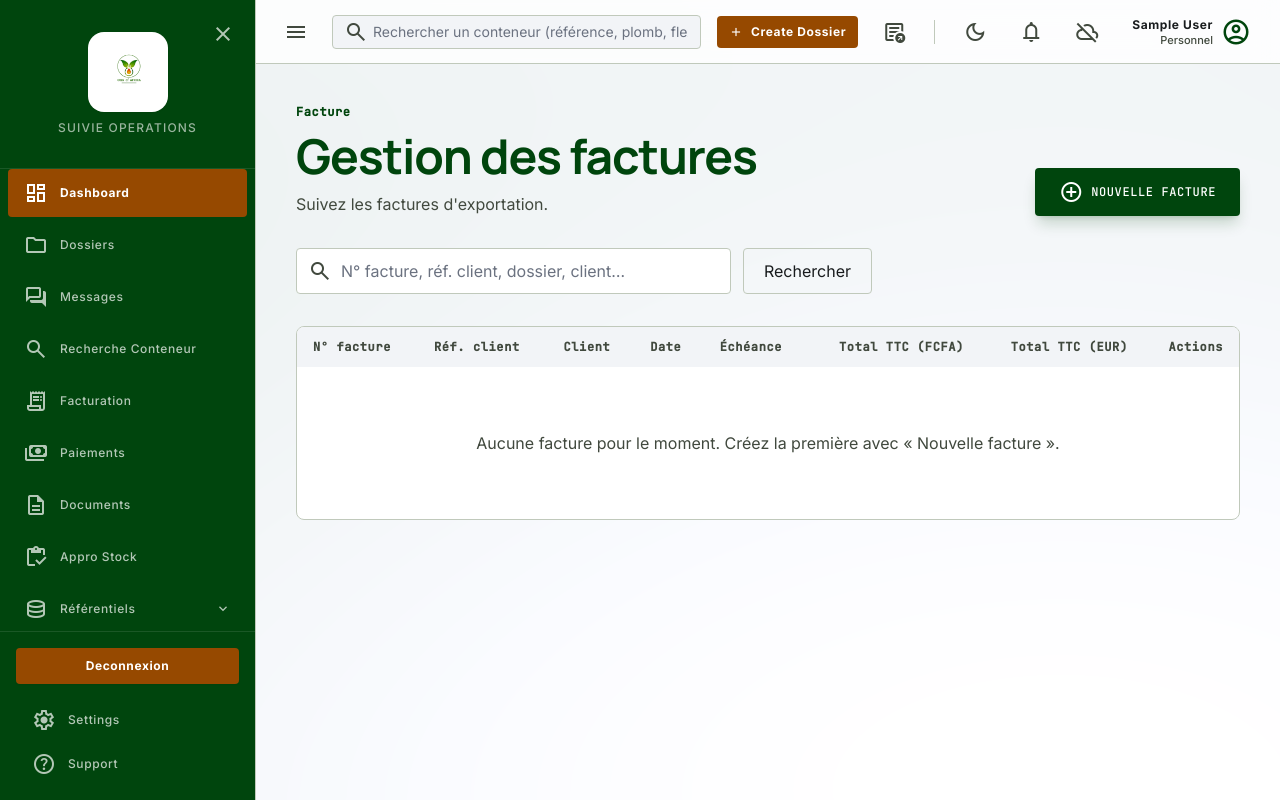
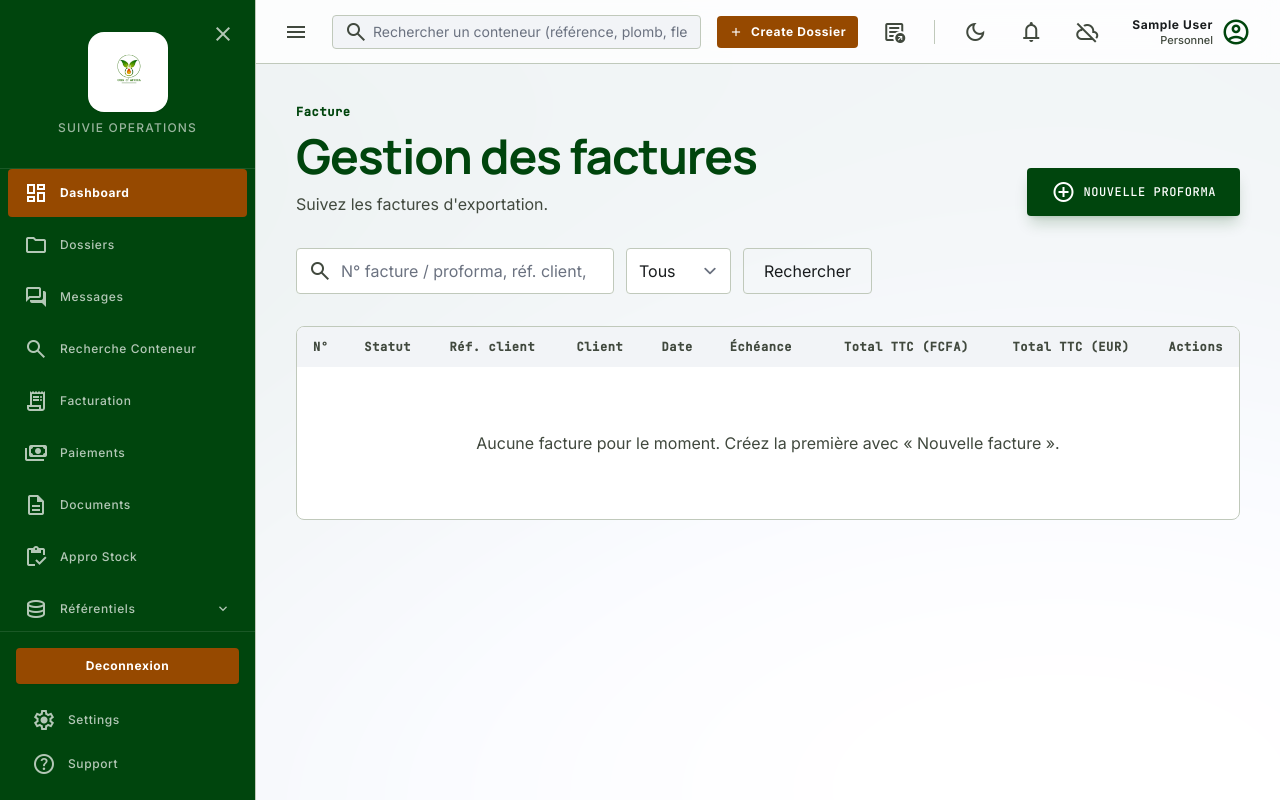
Before and after one commit to kaboreibrahim/EmpotaveV2, a Django app: page /facturation/ in a window 1280 px wide. Run offline with Django 5.2, Linux system fonts and the light colour scheme; the visitor is signed in with stand-in values (Sample User, id 1); data that the repository does not hold is empty; parts of the project's set-up code (start-up, migrations or seed data) failed here and were passed over; some libraries are stand-ins or nearby versions.

Commit message:
ajout de facturation

```diff
--- a/apps/DashboardPersonnel/templates/DashboardPersonnel/pages/banque/detail.html
+++ b/apps/DashboardPersonnel/templates/DashboardPersonnel/pages/banque/detail.html
@@ -81,7 +81,7 @@
         <tbody class="text-body-md text-on-surface">
           {% for f in factures %}
           <tr class="border-t border-outline-variant">
-            <td class="px-4 py-3 font-bold text-primary"><a href="{% url 'facturation:detail' f.pk %}" class="hover:underline">{{ f.numero }}</a></td>
+            <td class="px-4 py-3 font-bold text-primary"><a href="{% url 'facturation:detail' f.pk %}" class="hover:underline">{{ f.reference }}</a></td>
             <td class="px-4 py-3">{{ f.client }}</td>
             <td class="px-4 py-3">{{ f.date_facturation|date:"d/m/Y" }}</td>
             <td class="px-4 py-3 text-right whitespace-nowrap">{{ f.total_ttc_fcfa|floatformat:"0g" }}</td>
--- a/apps/facturation/templates/facturation/facture_confirm_delete.html
+++ b/apps/facturation/templates/facturation/facture_confirm_delete.html
@@ -1,12 +1,12 @@
 {% extends 'DashboardPersonnel/base_personnel.html' %}
 
-{% block title %}Supprimer la facture {{ object.numero }}{% endblock %}
+{% block title %}Supprimer la proforma {{ object.reference }}{% endblock %}
 
 {% block content %}
 <div class="max-w-xl space-y-6">
-  <h1 class="text-headline-xl font-headline-xl text-primary tracking-tight">Supprimer la facture {{ object.numero }} ?</h1>
+  <h1 class="text-headline-xl font-headline-xl text-primary tracking-tight">Supprimer la proforma {{ object.reference }} ?</h1>
   <p class="text-body-md text-on-surface-variant">
-    Facture de {{ object.client }} du {{ object.date_facturation|date:"d/m/Y" }}. Elle ne sera plus visible dans la liste.
+    Proforma de {{ object.client }} du {{ object.date_facturation|date:"d/m/Y" }}. Elle ne sera plus visible dans la liste.
   </p>
   <form method="post" class="flex gap-3">
     {% csrf_token %}
--- a/apps/facturation/templates/facturation/facture_form.html
+++ b/apps/facturation/templates/facturation/facture_form.html
@@ -1,6 +1,6 @@
 {% extends 'DashboardPersonnel/base_personnel.html' %}
 
-{% block title %}{% if object %}Modifier la facture {{ object.numero }}{% else %}Nouvelle facture{% endif %}{% endblock %}
+{% block title %}{% if object %}Modifier la proforma {{ object.reference }}{% else %}Nouvelle proforma{% endif %}{% endblock %}
 
 {% block content %}
 
@@ -12,10 +12,10 @@
       <nav class="flex items-center gap-2 text-label-md font-label-md text-on-surface-variant">
         <a href="{% url 'facturation:liste' %}" class="hover:text-primary">Facture</a>
         <span class="material-symbols-outlined text-base">chevron_right</span>
-        <span class="text-primary font-bold">{% if object %}Modifier{% else %}Nouvelle facture{% endif %}</span>
+        <span class="text-primary font-bold">{% if object %}Modifier{% else %}Nouvelle proforma{% endif %}</span>
       </nav>
       <h1 class="text-headline-xl font-headline-xl text-primary tracking-tight">
-        {% if object %}Facture {{ object.numero }}{% else %}Nouvelle facture{% endif %}
+        {% if object %}Proforma {{ object.reference }}{% else %}Nouvelle proforma{% endif %}
       </h1>
       <p class="text-body-md text-on-surface-variant max-w-2xl">
         {% if object %}Modifiez les informations puis enregistrez.{% else %}Le numéro de facture est attribué à l'enregistrement. L'échéance est fixée à 15 jours après la date de facturation.{% endif %}
--- a/apps/facturation/templates/facturation/facture_list.html
+++ b/apps/facturation/templates/facturation/facture_list.html
@@ -16,7 +16,7 @@
     </div>
     <a href="{% url 'facturation:creer' %}" class="flex items-center gap-2 px-6 py-3 bg-primary text-on-primary font-bold rounded-lg shadow-lg shadow-primary/20 hover:opacity-90 transition-all active:scale-95">
       <span class="material-symbols-outlined">add_circle</span>
-      <span class="font-label-md text-label-md uppercase">Nouvelle facture</span>
+      <span class="font-label-md text-label-md uppercase">Nouvelle proforma</span>
     </a>
   </div>
 
@@ -24,11 +24,17 @@
   <form method="get" class="flex gap-3 max-w-xl">
     <div class="relative flex-1">
       <span class="material-symbols-outlined absolute left-3 top-1/2 -translate-y-1/2 text-on-surface-variant">search</span>
-      <input type="search" name="q" value="{{ q }}" placeholder="N° facture, réf. client, dossier, client…"
+      <input type="search" name="q" value="{{ q }}" placeholder="N° facture / proforma, réf. client, dossier, client…"
              class="w-full rounded-lg border border-outline-variant bg-surface-container-lowest pl-11 pr-3 py-2.5 text-body-md text-on-surface focus:border-primary focus:outline-none focus:ring-1 focus:ring-primary">
     </div>
+    <select name="statut" onchange="this.form.submit()"
+            class="rounded-lg border border-outline-variant bg-surface-container-lowest px-3 py-2.5 text-body-md text-on-surface focus:border-primary focus:outline-none focus:ring-1 focus:ring-primary">
+      <option value="">Tous</option>
+      <option value="PROFORMA" {% if statut == "PROFORMA" %}selected{% endif %}>Proformas</option>
+      <option value="FACTURE" {% if statut == "FACTURE" %}selected{% endif %}>Factures</option>
+    </select>
     <button type="submit" class="px-5 py-2.5 border border-outline-variant rounded-lg text-on-surface hover:bg-surface-container-low">Rechercher</button>
-    {% if q %}<a href="{% url 'facturation:liste' %}" class="px-4 py-2.5 text-on-surface-variant hover:text-primary">Effacer</a>{% endif %}
+    {% if q or statut %}<a href="{% url 'facturation:liste' %}" class="px-4 py-2.5 text-on-surface-variant hover:text-primary">Effacer</a>{% endif %}
   </form>
 
   <!-- Tableau -->
@@ -36,7 +42,8 @@
     <table class="w-full text-left">
       <thead class="bg-surface-container-low text-label-md font-label-md text-on-surface-variant">
         <tr>
-          <th class="px-4 py-3">N° facture</th>
+          <th class="px-4 py-3">N°</th>
+          <th class="px-4 py-3">Statut</th>
           <th class="px-4 py-3">Réf. client</th>
           <th class="px-4 py-3">Client</th>
           <th class="px-4 py-3">Date</th>
@@ -50,7 +57,14 @@
         {% for f in factures %}
         <tr class="border-t border-outline-variant hover:bg-surface-container-low/60">
           <td class="px-4 py-3 font-bold text-primary whitespace-nowrap">
-            <a href="{% url 'facturation:detail' f.pk %}" class="hover:underline">{{ f.numero }}</a>
+            <a href="{% url 'facturation:detail' f.pk %}" class="hover:underline">{{ f.reference }}</a>
+          </td>
+          <td class="px-4 py-3 whitespace-nowrap">
+            {% if f.est_proforma %}
+            <span class="px-2 py-0.5 rounded-full text-label-md bg-surface-container-low text-on-surface-variant border border-outline-variant">Proforma</span>
+            {% else %}
+            <span class="px-2 py-0.5 rounded-full text-label-md bg-primary/10 text-primary border border-primary/30">Facture</span>
+            {% endif %}
           </td>
           <td class="px-4 py-3 whitespace-nowrap">{{ f.ref_client }}</td>
           <td class="px-4 py-3">{{ f.client }}</td>
@@ -62,14 +76,16 @@
             <div class="flex justify-end gap-1">
               <a href="{% url 'facturation:detail' f.pk %}" title="Voir" class="p-2 rounded-lg text-on-surface-variant hover:bg-surface-container-low hover:text-primary"><span class="material-symbols-outlined">visibility</span></a>
               <a href="{% url 'facturation:pdf' f.pk %}" target="_blank" title="Ouvrir le PDF" class="p-2 rounded-lg text-on-surface-variant hover:bg-surface-container-low hover:text-primary"><span class="material-symbols-outlined">picture_as_pdf</span></a>
+              {% if f.est_proforma %}
               <a href="{% url 'facturation:modifier' f.pk %}" title="Modifier" class="p-2 rounded-lg text-on-surface-variant hover:bg-surface-container-low hover:text-primary"><span class="material-symbols-outlined">edit</span></a>
               <a href="{% url 'facturation:supprimer' f.pk %}" title="Supprimer" class="p-2 rounded-lg text-error hover:bg-surface-container-low"><span class="material-symbols-outlined">delete</span></a>
+              {% endif %}
             </div>
           </td>
         </tr>
         {% empty %}
         <tr>
-          <td colspan="8" class="px-4 py-16 text-center text-on-surface-variant">
+          <td colspan="9" class="px-4 py-16 text-center text-on-surface-variant">
             {% if q %}Aucune facture ne correspond à « {{ q }} ».{% else %}Aucune facture pour le moment. Créez la première avec « Nouvelle facture ».{% endif %}
           </td>
         </tr>
@@ -84,10 +100,10 @@
     <span>Page {{ page_obj.number }} sur {{ paginator.num_pages }} — {{ paginator.count }} facture{{ paginator.count|pluralize }}</span>
     <div class="flex gap-2">
       {% if page_obj.has_previous %}
-      <a href="?page={{ page_obj.previous_page_number }}{% if q %}&q={{ q|urlencode }}{% endif %}" class="px-4 py-2 border border-outline-variant rounded-lg hover:bg-surface-container-low">Précédent</a>
+      <a href="?page={{ page_obj.previous_page_number }}{% if q %}&q={{ q|urlencode }}{% endif %}{% if statut %}&statut={{ statut }}{% endif %}" class="px-4 py-2 border border-outline-variant rounded-lg hover:bg-surface-container-low">Précédent</a>
       {% endif %}
       {% if page_obj.has_next %}
-      <a href="?page={{ page_obj.next_page_number }}{% if q %}&q={{ q|urlencode }}{% endif %}" class="px-4 py-2 border border-outline-variant rounded-lg hover:bg-surface-container-low">Suivant</a>
+      <a href="?page={{ page_obj.next_page_number }}{% if q %}&q={{ q|urlencode }}{% endif %}{% if statut %}&statut={{ statut }}{% endif %}" class="px-4 py-2 border border-outline-variant rounded-lg hover:bg-surface-container-low">Suivant</a>
       {% endif %}
     </div>
   </div>
--- a/apps/facturation/templates/incoterm/incoterm_detail.html
+++ b/apps/facturation/templates/incoterm/incoterm_detail.html
@@ -51,7 +51,7 @@
         <tbody class="text-body-md text-on-surface">
           {% for f in factures %}
           <tr class="border-t border-outline-variant">
-            <td class="px-4 py-3 font-bold text-primary"><a href="{% url 'facturation:detail' f.pk %}" class="hover:underline">{{ f.numero }}</a></td>
+            <td class="px-4 py-3 font-bold text-primary"><a href="{% url 'facturation:detail' f.pk %}" class="hover:underline">{{ f.reference }}</a></td>
             <td class="px-4 py-3">{{ f.client }}</td>
             <td class="px-4 py-3">{{ f.date_facturation|date:"d/m/Y" }}</td>
             <td class="px-4 py-3 text-right whitespace-nowrap">{{ f.total_ttc_fcfa|floatformat:"0g" }}</td>
--- a/apps/facturation/urls.py
+++ b/apps/facturation/urls.py
@@ -1,6 +1,6 @@
 from django.urls import path
 
-from apps.facturation.views.facture import FactureListView, FactureCreateView, FactureDetailView, FactureUpdateView, FactureDeleteView, facture_pdf, envoyer_facture_email
+from apps.facturation.views.facture import FactureListView, FactureCreateView, FactureDetailView, FactureUpdateView, FactureDeleteView, facture_pdf, envoyer_facture_email, valider_facture
 from apps.facturation.views.icoterm import IncotermListView, IncotermCreateView, IncotermDetailView, IncotermUpdateView, IncotermDeleteView
 
 app_name = "facturation"
@@ -11,6 +11,7 @@ urlpatterns = [
     path("<uuid:pk>/", FactureDetailView.as_view(), name="detail"),
     path("<uuid:pk>/modifier/", FactureUpdateView.as_view(), name="modifier"),
     path("<uuid:pk>/supprimer/", FactureDeleteView.as_view(), name="supprimer"),
+    path("<uuid:pk>/valider/", valider_facture, name="valider"),
     path("<uuid:pk>/pdf/", facture_pdf, name="pdf"),
     path("<uuid:pk>/envoyer-email/", envoyer_facture_email, name="envoyer_email"),
 
--- a/apps/facturation/views/facture.py
+++ b/apps/facturation/views/facture.py
@@ -13,6 +13,7 @@ from django.http import HttpResponse
 from django.shortcuts import get_object_or_404, redirect
 from django.template.loader import render_to_string
 from django.urls import reverse_lazy
+from django.views.decorators.http import require_POST
 from django.views.generic import CreateView, DeleteView, DetailView, ListView, UpdateView
 from xhtml2pdf import pisa
 
@@ -41,6 +42,7 @@ class FactureListView(LoginRequiredMixin, ListView):
         if q:
             qs = qs.filter(
                 Q(numero__icontains=q)
+                | Q(numero_proforma__icontains=q)
                 | Q(ref_client__icontains=q)
                 | Q(ref_dossier__icontains=q)
                 | Q(client__user__first_name__icontains=q)
@@ -50,11 +52,15 @@ class FactureListView(LoginRequiredMixin, ListView):
         client = self.request.GET.get("client")
         if client:
             qs = qs.filter(client_id=client)
+        statut = self.request.GET.get("statut")
+        if statut in Facture.Statut.values:
+            qs = qs.filter(statut=statut)
         return qs
 
     def get_context_data(self, **kwargs):
         ctx = super().get_context_data(**kwargs)
         ctx["q"] = self.request.GET.get("q", "")
+        ctx["statut"] = self.request.GET.get("statut", "")
         return ctx
 
 
@@ -94,32 +100,59 @@ class _FactureFormMixin(LoginRequiredMixin):
             self.object = form.save()
             formset.instance = self.object
             formset.save()
-        messages.success(self.request, f"Facture {self.object.numero} enregistrée.")
+        messages.success(self.request, f"{self.object.get_statut_display()} {self.object.reference} enregistrée.")
         return redirect(self.get_success_url())
 
     def get_success_url(self):
         return reverse_lazy("facturation:detail", kwargs={"pk": self.object.pk})
 
 
+class _ProformaSeulementMixin:
+    """Une facture validée n'est plus modifiable ni supprimable : seules les proformas le sont."""
+
+    def dispatch(self, request, *args, **kwargs):
+        facture = get_object_or_404(Facture, pk=kwargs["pk"])
+        if not facture.est_proforma:
+            messages.error(request, f"La facture {facture.reference} est validée : elle n'est plus modifiable.")
+            return redirect("facturation:detail", pk=facture.pk)
+        return super().dispatch(request, *args, **kwargs)
+
+
 class FactureCreateView(_FactureFormMixin, CreateView):
     pass
 
 
-class FactureUpdateView(_FactureFormMixin, UpdateView):
+class FactureUpdateView(_FactureFormMixin, _ProformaSeulementMixin, UpdateView):
     pass
 
 
 # --------------------------------------------------------------------------- #
 # Suppression (soft delete via SafeDeleteModel)
 # --------------------------------------------------------------------------- #
-class FactureDeleteView(LoginRequiredMixin, DeleteView):
+class FactureDeleteView(LoginRequiredMixin, _ProformaSeulementMixin, DeleteView):
     model = Facture
     template_name = "facturation/facture_confirm_delete.html"
     success_url = reverse_lazy("facturation:liste")
 
     def form_valid(self, form):
-        messages.success(self.request, f"Facture {self.object.numero} supprimée.")
+        messages.success(self.request, f"Proforma {self.object.reference} supprimée.")
         return super().form_valid(form)
+
+
+# --------------------------------------------------------------------------- #
+# Validation client : proforma -> facture
+# --------------------------------------------------------------------------- #
+@login_required
+@require_POST
+def valider_facture(request, pk):
+    facture = get_object_or_404(Facture, pk=pk)
+    if not facture.est_proforma:
+        messages.error(request, f"{facture.reference} est déjà une facture.")
+        return redirect("facturation:detail", pk=pk)
+    proforma = facture.numero_proforma
+    facture.valider()
+    messages.success(request, f"Proforma {proforma} validée : facture {facture.numero} créée.")
+    return redirect("facturation:detail", pk=pk)
 
 
 # --------------------------------------------------------------------------- #
@@ -181,7 +214,7 @@ def facture_pdf(request, pk):
 
     response = HttpResponse(content_type="application/pdf")
     mode = "attachment" if request.GET.get("download") else "inline"
-    response["Content-Disposition"] = f'{mode}; filename="{facture.numero}.pdf"'
+    response["Content-Disposition"] = f'{mode}; filename="{facture.reference}.pdf"'
 
     resultat = pisa.CreatePDF(html, dest=response, link_callback=link_callback, encoding="utf-8")
     if resultat.err:
@@ -207,11 +240,13 @@ def envoyer_facture_email(request, pk):
     destinataires = ["comptabilite@oils-of-africa.com", "serge.debetou@oils-of-africa.com","it@otl-bulkliquid.com"]
 
     # Préparer l'email
+    nom_client = facture.client.user.get_full_name() or facture.client.user.get_username()
+    document = f"{facture.get_statut_display()} {facture.reference}"
     email = EmailMessage(
-        subject=f"Facture {facture.numero} - {facture.client.user.get_full_name}",
+        subject=f"{document} - {nom_client}",
         body=f"""Bonjour,
 
-Veuillez trouver ci-joint la facture {facture.numero} pour le client {facture.client.user.get_full_name}.
+Veuillez trouver ci-joint la {document.lower()} pour le client {nom_client}.
 
 Référence client : {facture.ref_client}
 Montant TTC : {facture.total_ttc_fcfa} FCFA
@@ -219,11 +254,11 @@ Montant TTC : {facture.total_ttc_fcfa} FCFA
 Cordialement.""",
         to=destinataires,
     )
-    email.attach(f"{facture.numero}.pdf", pdf_response.content, "application/pdf")
+    email.attach(f"{facture.reference}.pdf", pdf_response.content, "application/pdf")
 
     try:
         email.send()
-        messages.success(request, f"Facture {facture.numero} envoyée par email à {', '.join(destinataires)}.")
+        messages.success(request, f"{document} envoyée par email à {', '.join(destinataires)}.")
     except Exception as e:
         messages.error(request, f"Erreur lors de l'envoi de l'email : {str(e)}")
 
```
Also changed, not shown: apps/facturation/admin.py (+17 -8 lines), apps/facturation/models.py (+80 -19 lines), apps/facturation/templates/facturation/facture_detail.html (+31 -7 lines), apps/facturation/templates/facturation/facture_pdf.html (+8 -7 lines), apps/facturation/migrations/0002_remove_compteurfacture_deleted_and_more.py (added), apps/facturation/migrations/0003_proforma_statut.py (added).
